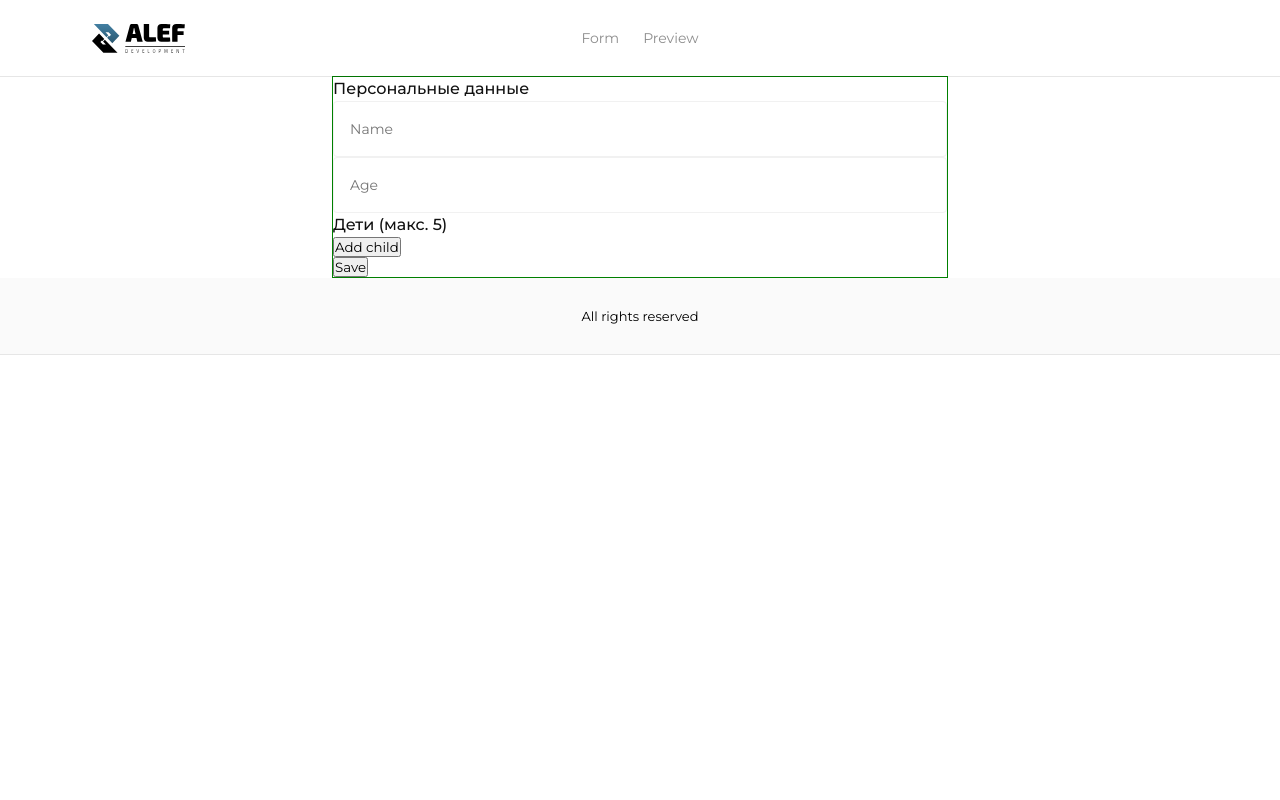
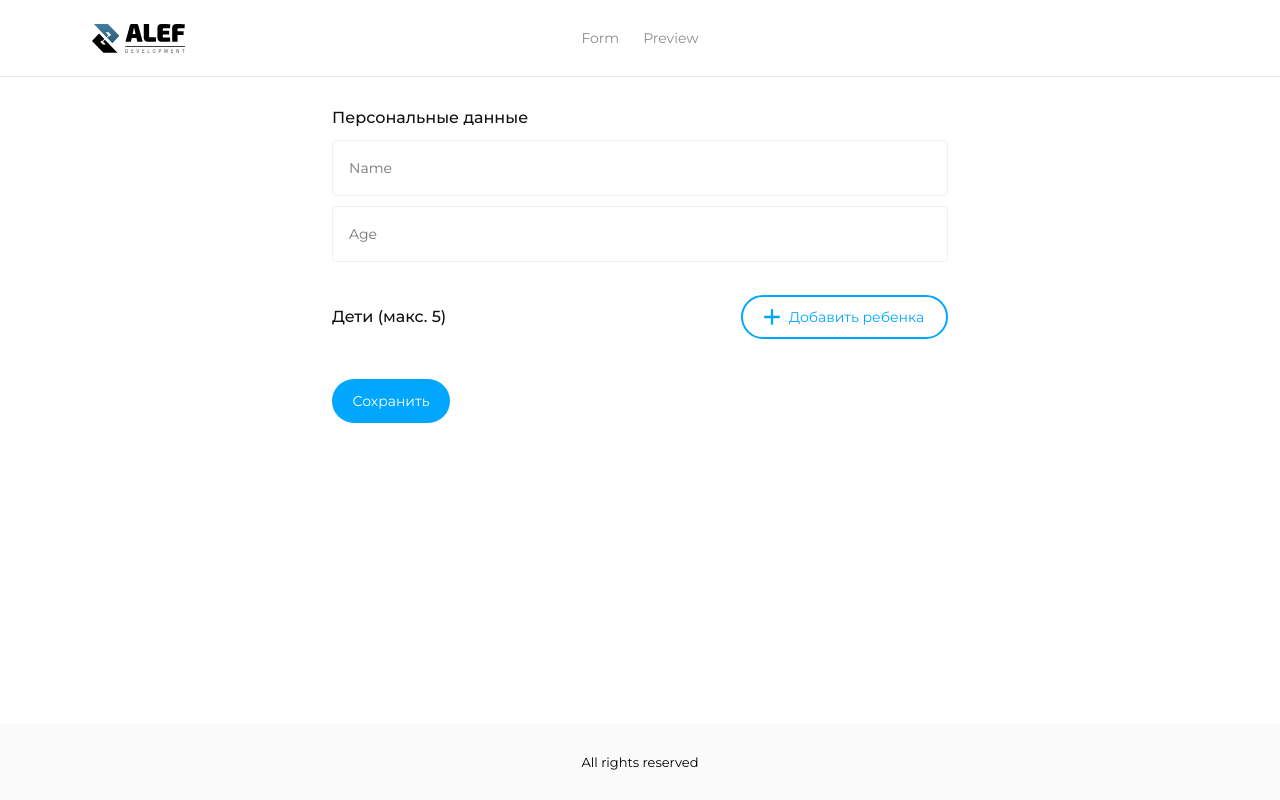
Before and after one commit to alexstr2011/profile, a React (Create React App) app: page / in a window 1280 px wide. Built offline with nearby package versions, Linux system fonts and the light colour scheme.

Commit message:
Styling profile form page

```diff
--- /dev/null
+++ b/src/components/child-list-item-form/child-list-item-form.module.css
@@ -0,0 +1,4 @@
+.listItem {
+    display: flex;
+    column-gap: 20px;
+}
--- a/src/components/child-list-item-form/child-list-item-form.tsx
+++ b/src/components/child-list-item-form/child-list-item-form.tsx
@@ -1,6 +1,8 @@
 import React, {FC} from 'react';
 import PersonInput from "../person-input/person-input";
 import {IPerson} from "../../model";
+import StyledButton from "../styled-button/styled-button";
+import styles from './child-list-item-form.module.css';
 
 interface IChildListItemFormProps {
     id: number;
@@ -24,12 +26,13 @@ const ChildListItemForm: FC<IChildListItemFormProps> = ({id, child, updateChild,
     const deleteHandler = () => removeChild(id);
 
     return (
-        <li>
+        <li className={styles.listItem}>
             <PersonInput
                 type='text'
                 setValue={updateNameHandler}
                 value={child.name}
                 title='Name'
+                required={true}
             />
             <PersonInput
                 type='number'
@@ -39,8 +42,9 @@ const ChildListItemForm: FC<IChildListItemFormProps> = ({id, child, updateChild,
                 min={0}
                 max={150}
                 step={1}
+                required={true}
             />
-            <button type='button' onClick={deleteHandler}>Delete</button>
+            <StyledButton type='button' onClick={deleteHandler} styleType='borderless'>Удалить</StyledButton>
         </li>
     );
 };
--- a/src/components/footer/footer.module.css
+++ b/src/components/footer/footer.module.css
@@ -8,4 +8,7 @@
     font-size: 13px;
     line-height: 16px;
     color: #000000;
+    position: absolute;
+    bottom: 0;
+    width: 100%;
 }
--- a/src/components/header/header.module.css
+++ b/src/components/header/header.module.css
@@ -5,6 +5,7 @@
     position: relative;
     height: 76px;
     box-shadow: 0px 1px 0px rgba(17, 17, 17, 0.1);
+    margin-bottom: 30px;
 }
 
 .logo {
--- a/src/components/person-input/person-input.module.css
+++ b/src/components/person-input/person-input.module.css
@@ -1,11 +1,13 @@
 .wrapper {
     position: relative;
+    width: 100%;
 }
 
 .input {
     height: 56px;
     border: 1px solid #F1F1F1;
     border-radius: 4px;
+    font-family: inherit;
     font-size: 14px;
     padding-left: 16px;
     padding-right: 16px;
@@ -14,7 +16,7 @@
 }
 
 .input:hover {
-    box-shadow: 0px 4px 4px rgba(51, 51, 51, 0.04), 0px 4px 56px rgba(51, 51, 51, 0.16);
+    box-shadow: 0 4px 4px rgba(51, 51, 51, 0.04), 0 4px 56px rgba(51, 51, 51, 0.16);
 }
 
 .title {
--- a/src/components/person-input/person-input.tsx
+++ b/src/components/person-input/person-input.tsx
@@ -9,6 +9,7 @@ interface IPersonInputProps {
     min?: number;
     max?: number;
     step?: number;
+    required?: boolean;
 }
 
 const PersonInput: FC<IPersonInputProps> = (
@@ -19,7 +20,8 @@ const PersonInput: FC<IPersonInputProps> = (
         title,
         min,
         max,
-        step
+        step,
+        required = false
     }) => {
 
     return (
@@ -33,6 +35,7 @@ const PersonInput: FC<IPersonInputProps> = (
                 step={step}
                 value={value}
                 placeholder={title}
+                required={required}
             />
             <span className={styles.title}>{title}</span>
         </div>
--- a/src/components/profile-form/profile-form.module.css
+++ b/src/components/profile-form/profile-form.module.css
@@ -1,7 +1,9 @@
 .form {
     margin: auto;
     max-width: 616px;
-    border: 1px solid green;
+    display: flex;
+    flex-direction: column;
+    row-gap: 10px;
 }
 
 .title {
@@ -10,3 +12,19 @@
     line-height: 24px;
     color: #111111;
 }
+
+.childrenTitleWrapper {
+    display: flex;
+    align-items: center;
+    justify-content: space-between;
+    margin-top: 23px;
+    height: 44px;
+}
+
+.childrenList {
+    list-style: none;
+    margin-bottom: 20px;
+    display: flex;
+    flex-direction: column;
+    row-gap: 10px;
+}
--- a/src/components/profile-form/profile-form.tsx
+++ b/src/components/profile-form/profile-form.tsx
@@ -6,6 +6,7 @@ import {ActionCreators} from "../../store";
 import ChildListItemForm from "../child-list-item-form/child-list-item-form";
 import {IPerson} from "../../model";
 import styles from './profile-form.module.css';
+import StyledButton from "../styled-button/styled-button";
 
 const ProfileForm = () => {
     const {person, children} = useTypedSelector(state => state.profileClient);
@@ -46,6 +47,7 @@ const ProfileForm = () => {
                 setValue={updateNameHandler}
                 value={person.name}
                 title='Name'
+                required={true}
             />
             <PersonInput
                 type='number'
@@ -55,10 +57,22 @@ const ProfileForm = () => {
                 min={0}
                 max={150}
                 step={1}
+                required={true}
             />
-            <h2 className={styles.title}>Дети (макс. 5)</h2>
-            <button type='button' onClick={addChildHandler}>Add child</button>
-            <ul>
+            <div className={styles.childrenTitleWrapper}>
+                <h2 className={styles.title}>Дети (макс. 5)</h2>
+                {
+                    children.length < 5 && (
+                        <StyledButton
+                            type='button'
+                            onClick={addChildHandler}
+                            styleType='plus'>
+                            Добавить ребенка
+                        </StyledButton>
+                    )
+                }
+            </div>
+            <ul className={styles.childrenList}>
                 {
                     children.map(item =>
                         <ChildListItemForm
@@ -70,7 +84,7 @@ const ProfileForm = () => {
                     )
                 }
             </ul>
-            <button type='submit'>Save</button>
+            <StyledButton type='submit' styleType='primary'>Сохранить</StyledButton>
         </form>
     );
 };
--- a/src/components/styled-button/styled-button.module.css
+++ b/src/components/styled-button/styled-button.module.css
@@ -1,3 +1,71 @@
+.button {
+    padding: 10px 20px;
+    border-radius: 100px;
+    outline: none;
+    border: none;
+    font-family: inherit;
+    font-size: 14px;
+    line-height: 24px;
+    cursor: pointer;
+    height: 44px;
+    transition: all 0.1s;
+    user-select: none;
+}
+
 .primary {
+    background: #01A7FD;
+    color: #FFF;
+    width: 118px;
+}
 
+.primary:hover {
+    background: #0F79AF;
 }
+
+.primary:active {
+    background: #59C79F;
+}
+
+.primary:disabled {
+    background: #CEECFC;
+}
+
+.plus {
+    color: #01A7FD;
+    background-color: #FFF;
+    border: 2px solid #01A7FD;
+    display: flex;
+    align-items: center;
+    column-gap: 8px;
+    width: 207px;
+}
+
+.plus:hover {
+    background: rgba(255, 255, 255, 0.5);
+}
+
+.plus:active {
+    background: #FFFFFF;
+}
+
+.plus:disabled {
+    opacity: 0.56;
+}
+
+.borderless {
+    background: rgba(255, 255, 255, 0);
+    color: #01A7FD;
+    margin-left: -20px;
+}
+
+.borderless:hover {
+    opacity: 0.5;
+}
+
+.borderless:active {
+    opacity: 1;
+}
+
+.borderless:disabled {
+    color: grey;
+}
--- a/src/components/styled-button/styled-button.tsx
+++ b/src/components/styled-button/styled-button.tsx
@@ -1,4 +1,5 @@
 import React, {ButtonHTMLAttributes, FC} from 'react';
+import {ReactComponent as PlusIcon} from '../../images/Plus.svg';
 import styles from './styled-button.module.css';
 
 interface IStyledButtonProps extends ButtonHTMLAttributes<HTMLButtonElement> {
@@ -6,10 +7,11 @@ interface IStyledButtonProps extends ButtonHTMLAttributes<HTMLButtonElement> {
 }
 
 const StyledButton: FC<IStyledButtonProps> =
-    ({type, onClick, children}) => {
+    ({styleType, type, onClick, children}) => {
 
     return (
-        <button type={type} onClick={onClick}>
+        <button type={type} onClick={onClick} className={styles.button + ' ' + styles[styleType]}>
+            {styleType === 'plus' && <PlusIcon/>}
             {children}
         </button>
     );
--- a/src/index.css
+++ b/src/index.css
@@ -4,5 +4,8 @@
   margin: 0;
   padding: 0;
   box-sizing: border-box;
+}
+
+body {
   font-family: 'Montserrat', sans-serif;
 }
--- a/src/store/reducers/profile-form/index.ts
+++ b/src/store/reducers/profile-form/index.ts
@@ -16,10 +16,11 @@ const profileFormReducer = (state = initialState, action: ProfileActions): IProf
             return {
                 ...state, person: action.payload
             }
-        case ProfileActionsEnum.ADD_CHILD:
+        case ProfileActionsEnum.ADD_CHILD: {
             return {
                 ...state, children: [...state.children, action.payload]
             }
+        }
         case ProfileActionsEnum.UPDATE_CHILD: {
             const index = state.children.findIndex(item => item.id === action.payload.id);
             return {
```
Also changed, not shown: src/images/Plus.svg (added).
